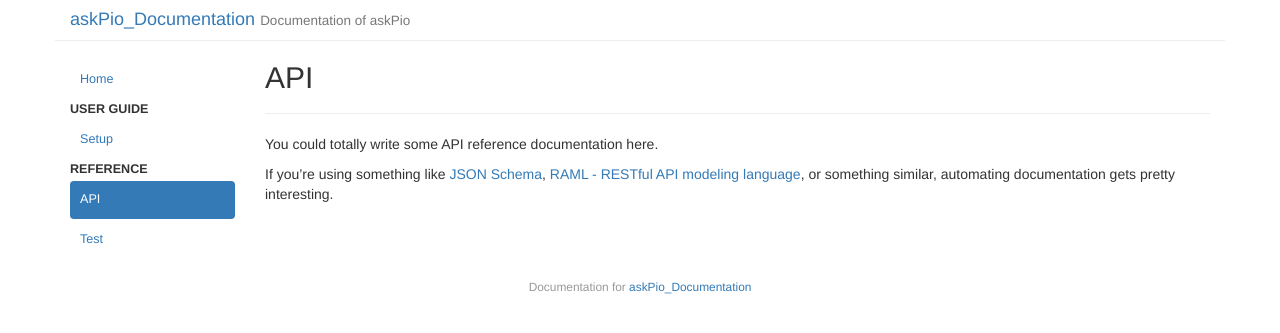
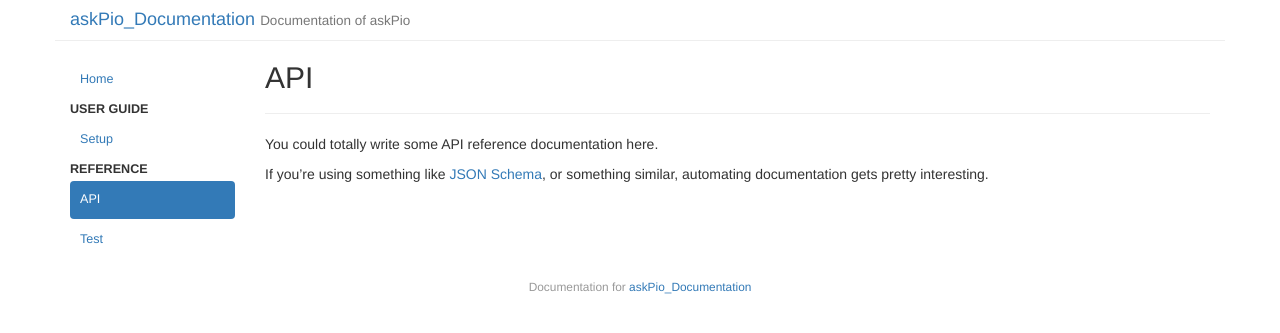
Before and after one commit to Harshgupta71/askPio_Documentation, a Jekyll site: the page built from _posts/2015-02-21-api.md, in a window 1280 px wide. Shown: the top 333 px of the page. Built offline with Jekyll 4.4.1, drawn with Linux system fonts in a browser that asks for light colours.

```diff
--- a/_posts/2015-02-21-api.md
+++ b/_posts/2015-02-21-api.md
@@ -8,4 +8,4 @@ order: 1
 
 You could totally write some API reference documentation here.
 
-If you're using something like [JSON Schema](http://json-schema.org/), [RAML - RESTful API modeling language](http://raml.org/), or something similar, automating documentation gets pretty interesting.
+If you're using something like [JSON Schema](http://json-schema.org/), or something similar, automating documentation gets pretty interesting.
```
